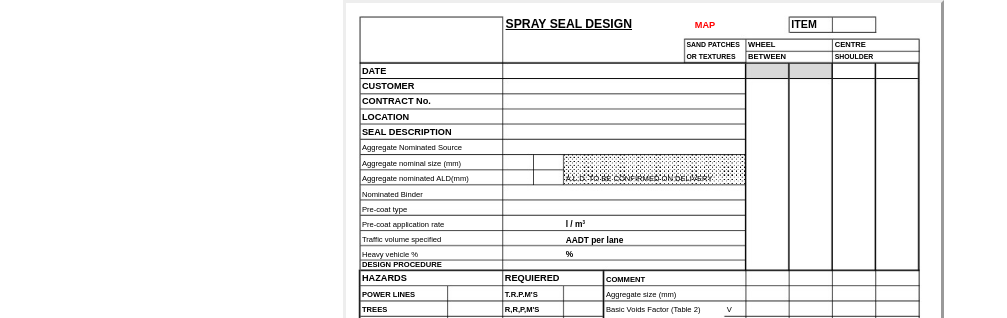
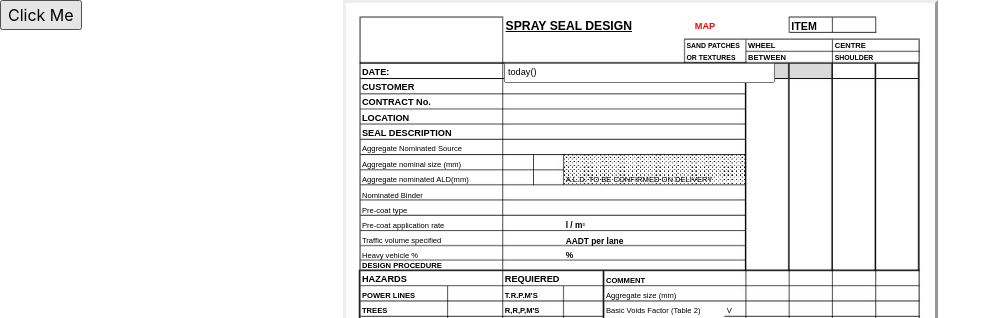
Before and after one commit to sprayseal/design, a plain HTML site: page index.html in a window 1280 px wide. Shown: the top 318 px of the page, without its empty margins (0-1007 px from the left). Drawn offline with nearby package versions, Linux system fonts and the light colour scheme; a script that the page names is missing.

Commit message:
Update index.html

```diff
--- a/index.html
+++ b/index.html
@@ -1,5 +1,9 @@
-<html>
-<title>Design</title>
+<!DOCTYPE html>
+<html lang="en">
+<link rel="stylesheet" href="https://stackpath.bootstrapcdn.com/bootstrap/4.4.1/css/bootstrap.min.css" integrity="sha384-Vkoo8x4CGsO3+Hhxv8T/Q5PaXtkKtu6ug5TOeNV6gBiFeWPGFN9MuhOf23Q9Ifjh" crossorigin="anonymous">
+<head>
+    <meta charset="UTF-8">
+    <title>Design</title>
 <head><meta http-equiv=Content-Type content="text/html; charset=UTF-8">
 <style type="text/css">
 <!--
@@ -40,6 +44,7 @@ div.cls_017{font-family:Arial,serif;font-size:7.6px;color:rgb(255,0,0);font-weig
 <script type="text/javascript" src="87bfc860-599a-11ea-8b25-0cc47a792c0a_id_87bfc860-599a-11ea-8b25-0cc47a792c0a_files/wz_jsgraphics.js"></script>
 </head>
 <body>
+	<input type="button" onclick="alert('This Page is currently in production')" value="Click Me">
 <div style="position:absolute;left:50%;margin-left:-297px;top:0px;width:595px;height:841px;border-style:outset;overflow:hidden">
 <div style="position:absolute;left:0px;top:0px">
 <img src="background1.jpg" width=595 height=841></div>
@@ -52,7 +57,10 @@ div.cls_017{font-family:Arial,serif;font-size:7.6px;color:rgb(255,0,0);font-weig
 <div style="position:absolute;left:340.48px;top:50.03px" class="cls_005"><span class="cls_005">OR TEXTURES</span></div>
 <div style="position:absolute;left:402.04px;top:49.27px" class="cls_006"><span class="cls_006">BETWEEN</span></div>
 <div style="position:absolute;left:488.68px;top:50.03px" class="cls_005"><span class="cls_005">SHOULDER</span></div>
-<div style="position:absolute;left:15.96px;top:62.95px" class="cls_007"><span class="cls_007">DATE</span></div>
+<div style="position:absolute;left:15.96px;top:62.95px" class="cls_007"><span class="cls_007">DATE: <input type="text center" id="DATE" name="DATE" value="today()" style="position:absolute;left:142.00px;top:-3px" size="47" height="1">
+</span>
+
+</div>
 <div style="position:absolute;left:15.96px;top:78.15px" class="cls_007"><span class="cls_007">CUSTOMER</span></div>
 <div style="position:absolute;left:15.96px;top:93.35px" class="cls_007"><span class="cls_007">CONTRACT No.</span></div>
 <div style="position:absolute;left:15.96px;top:108.55px" class="cls_007"><span class="cls_007">LOCATION</span></div>
```
